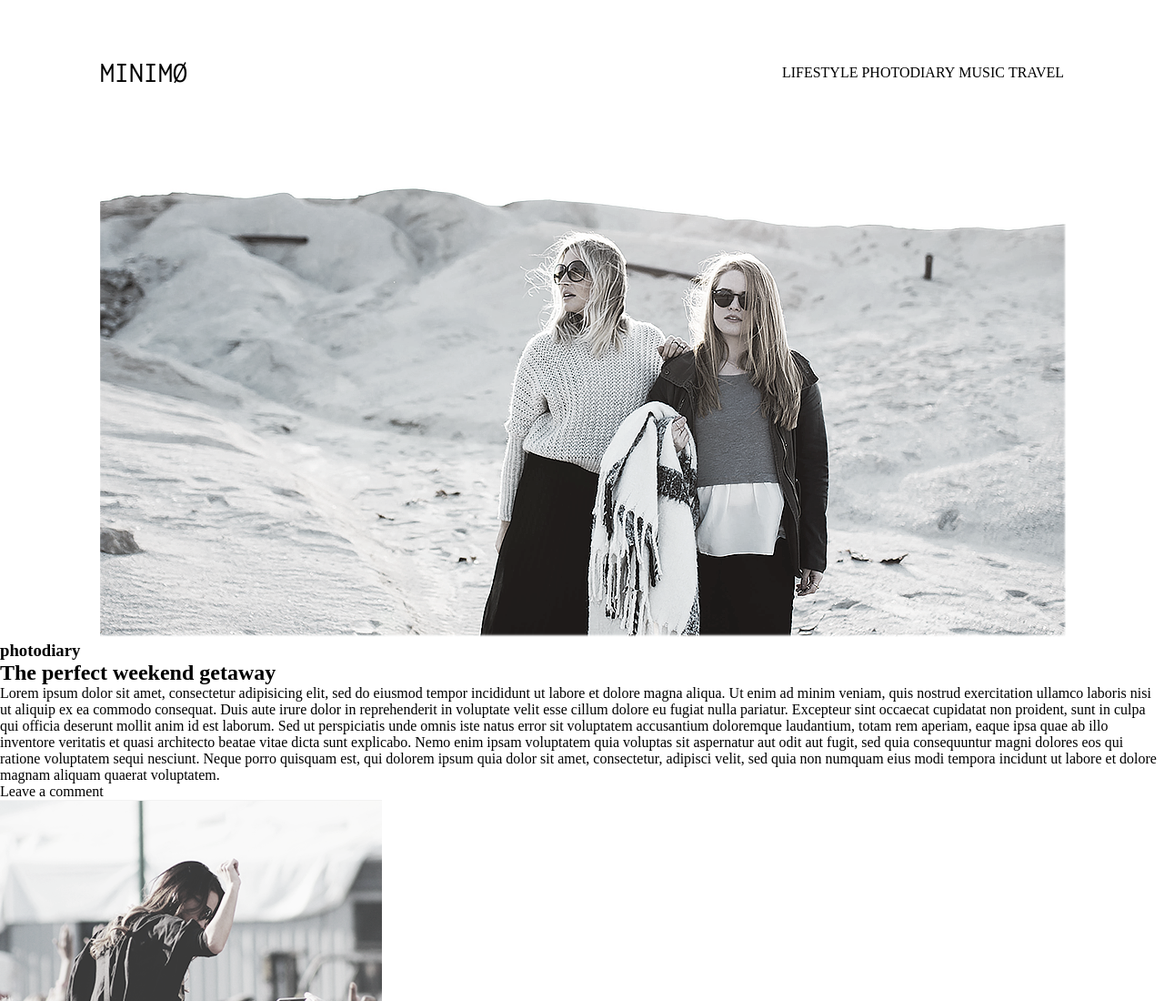
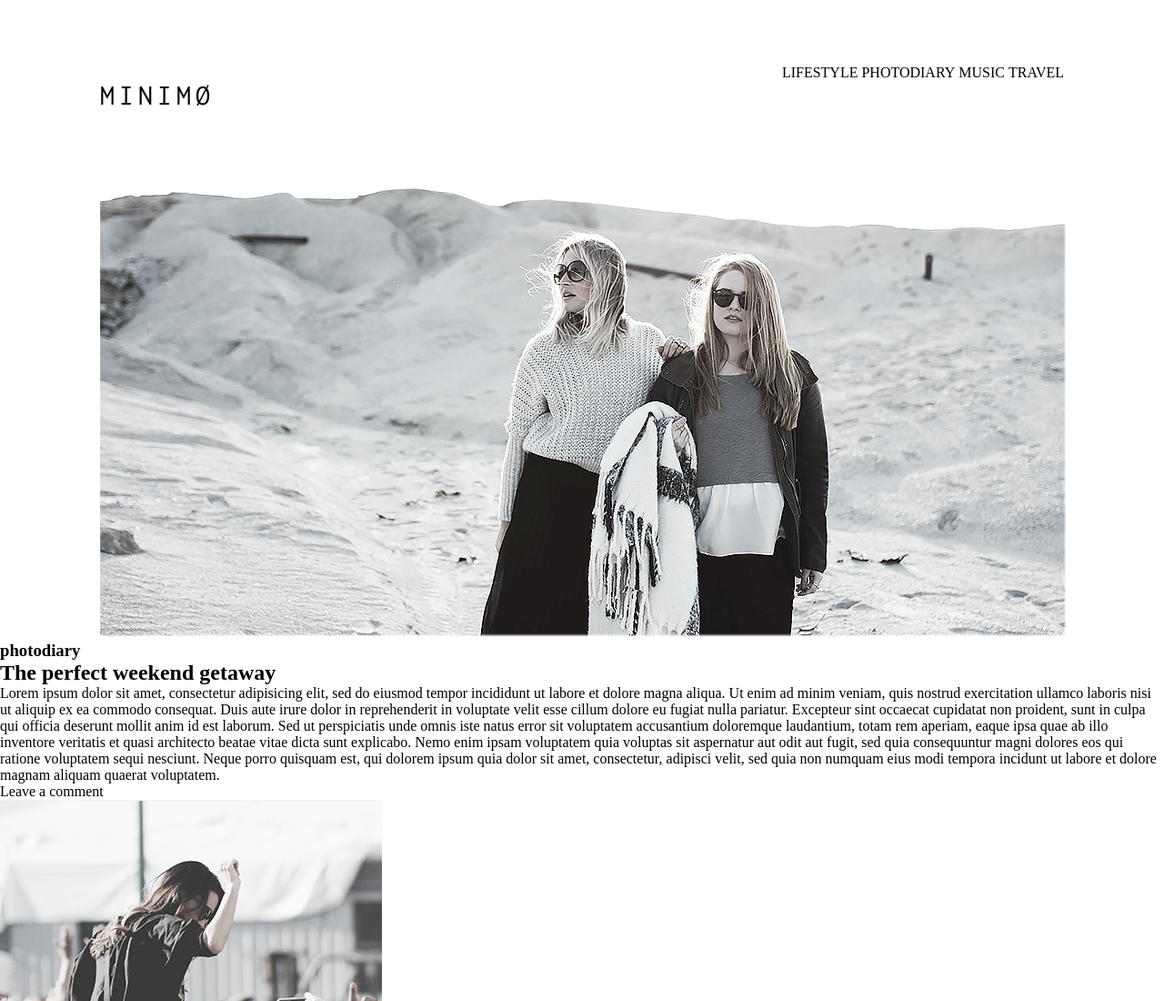
Before and after one commit to alsocoder/minimo, a plain HTML site: page index.html in a window 1280 px wide. Shown: the top 1100 px of the page at 91% size. Drawn offline with Linux system fonts and the light colour scheme.

Commit message:
выровнял лого, хедер инлайн-блоками

```diff
--- a/style.css
+++ b/style.css
@@ -22,13 +22,15 @@
 }
 
 .logo, .top-menu {
-	display: inline;
+	display: inline-block;
 }
 
 .logo {
 	font-family: 'Inconsolata', monospace;
 	text-transform: uppercase;
 	font-size: 32px;
+	letter-spacing: 5px;
+	margin-top: 25px;
 }
 
 .top-menu {
```
